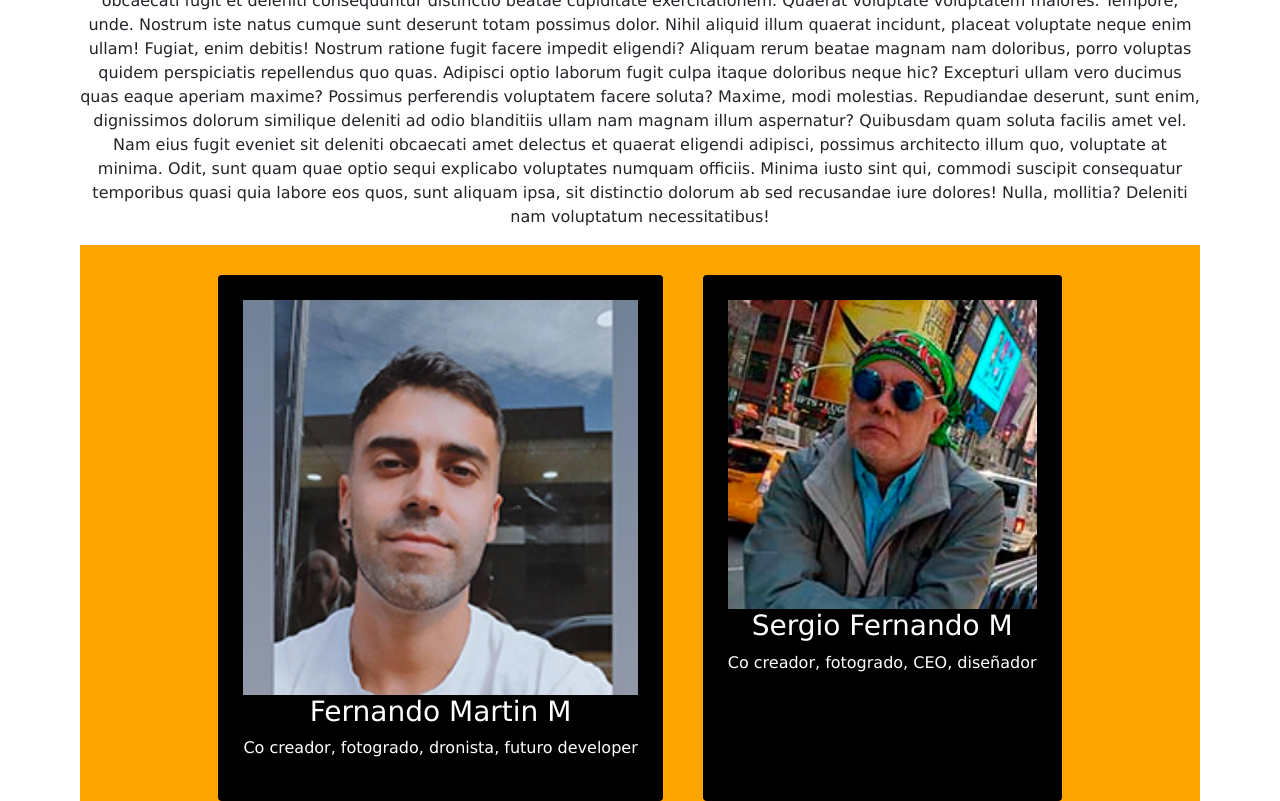
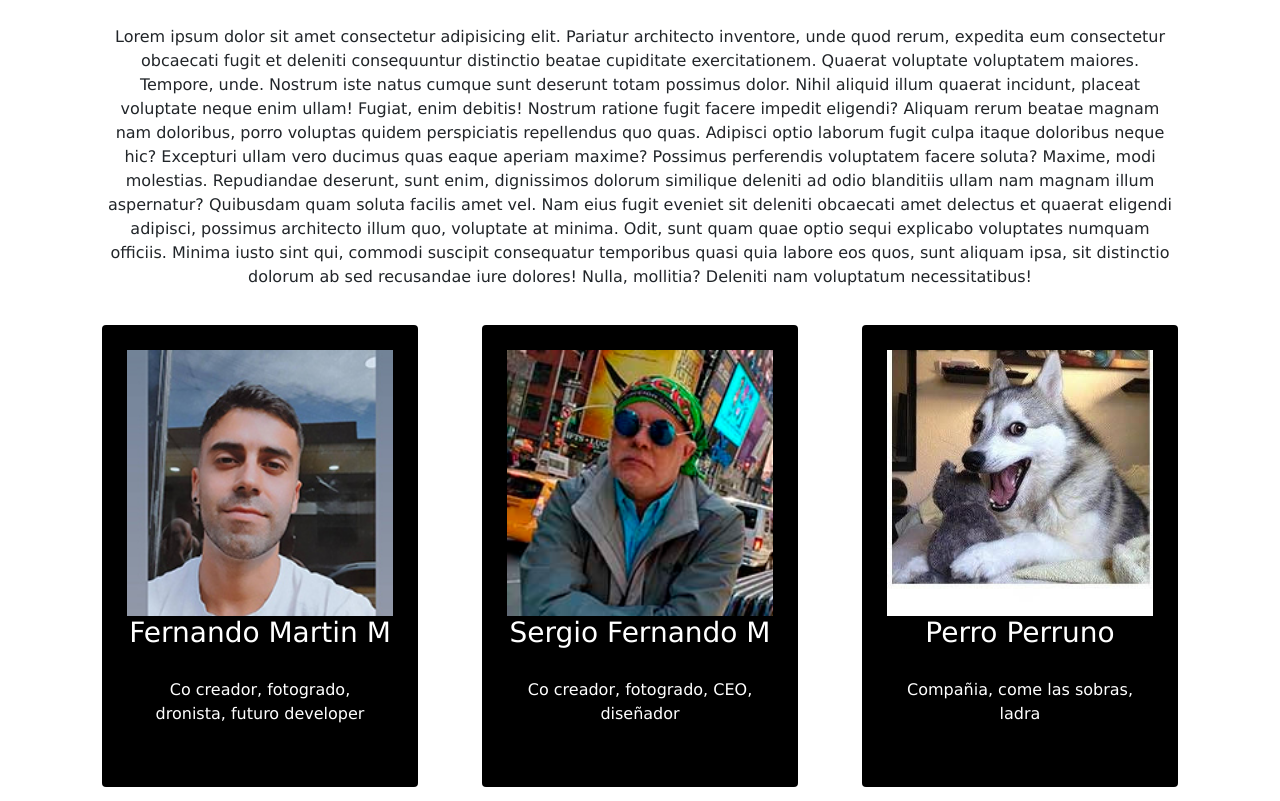
Before and after one commit to fernando-m-mercado/Proyecto_Fer_Mercado, a plain HTML site: page pages/quienesomos.html in a window 1280 px wide. Shown: the part 187-988 px from the top of the page. Drawn offline with nearby package versions, Linux system fonts and the light colour scheme.

Commit message:
Se agrego grid a Quienes somos y form en contacto

```diff
--- a/main.css
+++ b/main.css
@@ -78,6 +78,28 @@ article img {
 }
 
 
+.container {
+
+    justify-content: center;
+    text-align: center;
+     margin-bottom: 20px;
+}
+
+.container p {
+    padding: 20px;
+}
+
+.container h1 {
+    padding: 20px;
+}
+
+
+.mb3 {
+    justify-content: center;
+    text-align: center;
+    padding: 50px;
+
+}
 
 .article2 {
     background-color: orange;
--- a/pages/quienesomos.html
+++ b/pages/quienesomos.html
@@ -40,8 +40,11 @@
         </div>
       </nav>
 
-    <main class="quienes1">
-        <div>
+
+
+    <div class="container">
+        <div class="row">
+          <div class="col">
             <h1>Quienes Somos</h1>
             <p>
             Lorem ipsum dolor sit amet consectetur adipisicing elit. Pariatur architecto inventore, unde quod rerum, expedita eum consectetur obcaecati fugit et deleniti consequuntur distinctio beatae cupiditate exercitationem. Quaerat voluptate voluptatem maiores.
@@ -51,9 +54,13 @@
             Nam eius fugit eveniet sit deleniti obcaecati amet delectus et quaerat eligendi adipisci, possimus architecto illum quo, voluptate at minima. Odit, sunt quam quae optio sequi explicabo voluptates numquam officiis.
             Minima iusto sint qui, commodi suscipit consequatur temporibus quasi quia labore eos quos, sunt aliquam ipsa, sit distinctio dolorum ab sed recusandae iure dolores! Nulla, mollitia? Deleniti nam voluptatum necessitatibus!
             </p>
+
           </div>
 
-    <section class="cardContainer">
+        </div>
+        <div class="row">
+          <div class="col">
+
 
            <div class="card">
             <img src="../img/fernando1.jpg" alt="Sergio">
@@ -63,6 +70,8 @@
             </div>
 
         </div>
+          </div>
+          <div class="col">
 
             <div class="card">
                 <img src="../img/sergio1.jpeg" alt="Sergio">
@@ -72,9 +81,23 @@
                 </div>
             </div>
 
-    </section>
 
-    </main>
+          </div>
+          <div class="col">
+
+            <div class="card">
+                <img src="../img/AB1.jpg" alt="Sergio">
+                <div class="cardinside">
+                    <h3>Perro Perruno</h3>
+                    <p> Compañia, come las sobras, ladra </p>
+                </div>
+            </div>
+
+
+          </div>
+        </div>
+      </div>
+
 
     <footer>
 
```
Also changed, not shown: pages/contacto.html (+8 -21 lines), img/AB1.jpg (added). Lines whose indentation alone changed are shown as unchanged.
